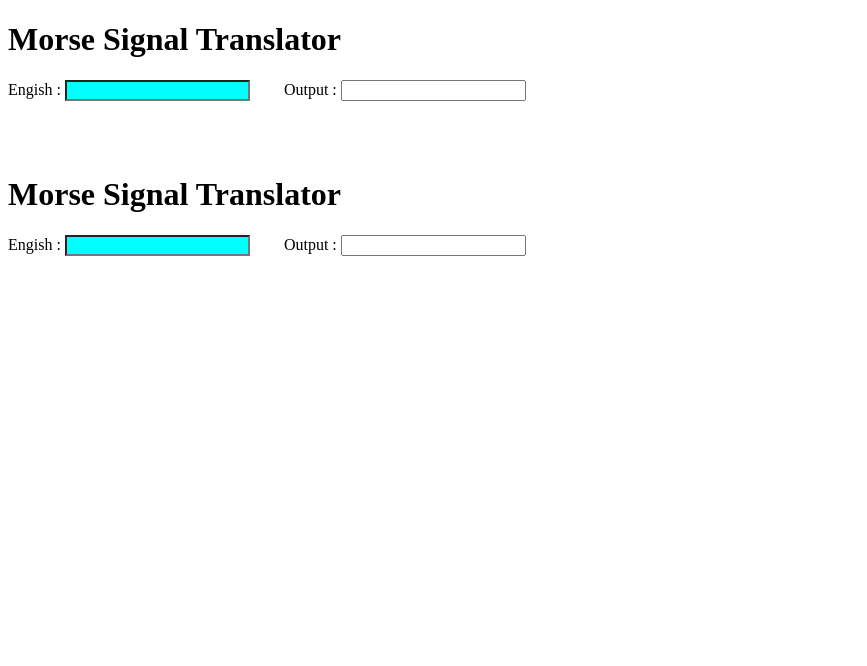
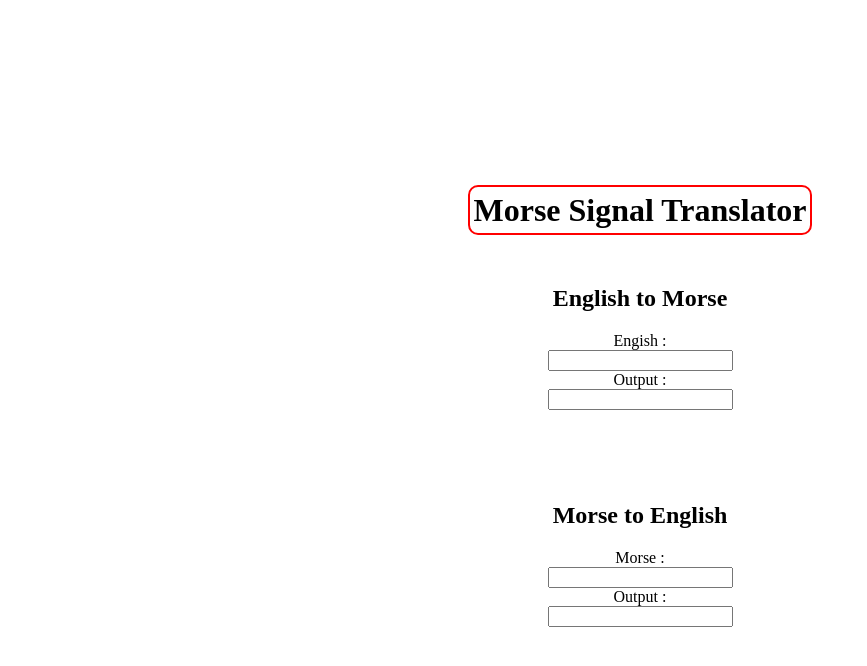
Before and after one commit to Astonishing/Morse-Signal-Translator, a plain HTML site: page index.html in a window 1280 px wide. Shown: the whole page, without its empty margins (0-867 px from the left). Drawn offline with Linux system fonts and the light colour scheme.

Commit message:
Added styles a little

```diff
--- a/index.html
+++ b/index.html
@@ -6,23 +6,38 @@
     <title>Document</title>
   </head>
   <style>
-    .yes{
-        margin-right: 30px ;
-        color: blue;
-        background-color: aqua;
+    body {
+      display: flex;
+      justify-content: center;
+      align-items: center;
+      flex-direction: column;
+      min-height: 100vh;
+      margin: 0;
+    }
+
+     h1 {
+      border: 2px solid red;
+      border-radius: 10px;
+      padding: 0.3rem 0.2rem; /* space between border and text */
+      margin: 0.75rem 0;     /* vertical spacing around the heading */
     }
   </style>
   <body>
-    <h1>Morse Signal Translator</h1>
+    <h1 >
+      Morse Signal Translator
+    </h1>
+
+    <br />
+    <h2>English to Morse</h2>
     Engish : <input type="text" class="yes" />
 
     Output : <input type="text" />
-    <br>
-    <br>
-    <br>
-    <br>
-    <h1>Morse Signal Translator</h1>
-    Engish : <input type="text" class="yes" />
+    <br />
+    <br />
+    <br />
+    <br />
+    <h2>Morse to English</h2>
+    Morse : <input type="text" class="yes" />
 
     Output : <input type="text" />
   </body>
```
